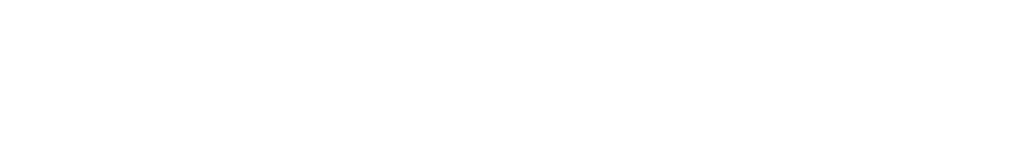
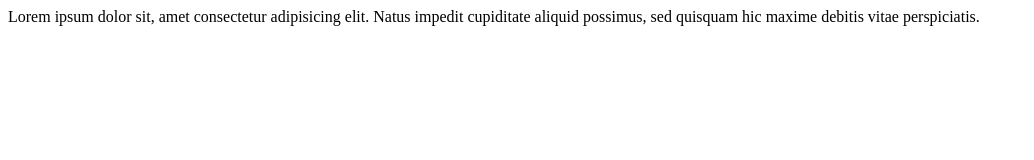
Before and after one commit to Wahed-Shawn/my-first-github-repo, a plain HTML site: page index.html in a window 1280 px wide. Shown: the whole page, without its empty margins (0-1034 px from the left). Drawn offline with Linux system fonts and the light colour scheme.

Commit message:
second commit

```diff
--- a/index.html
+++ b/index.html
@@ -6,6 +6,8 @@
     <title>My first ever GitHub repo</title>
 </head>
 <body>
-
+    <div>
+        Lorem ipsum dolor sit, amet consectetur adipisicing elit. Natus impedit cupiditate aliquid possimus, sed quisquam hic maxime debitis vitae perspiciatis.
+    </div>
 </body>
 </html>
```
